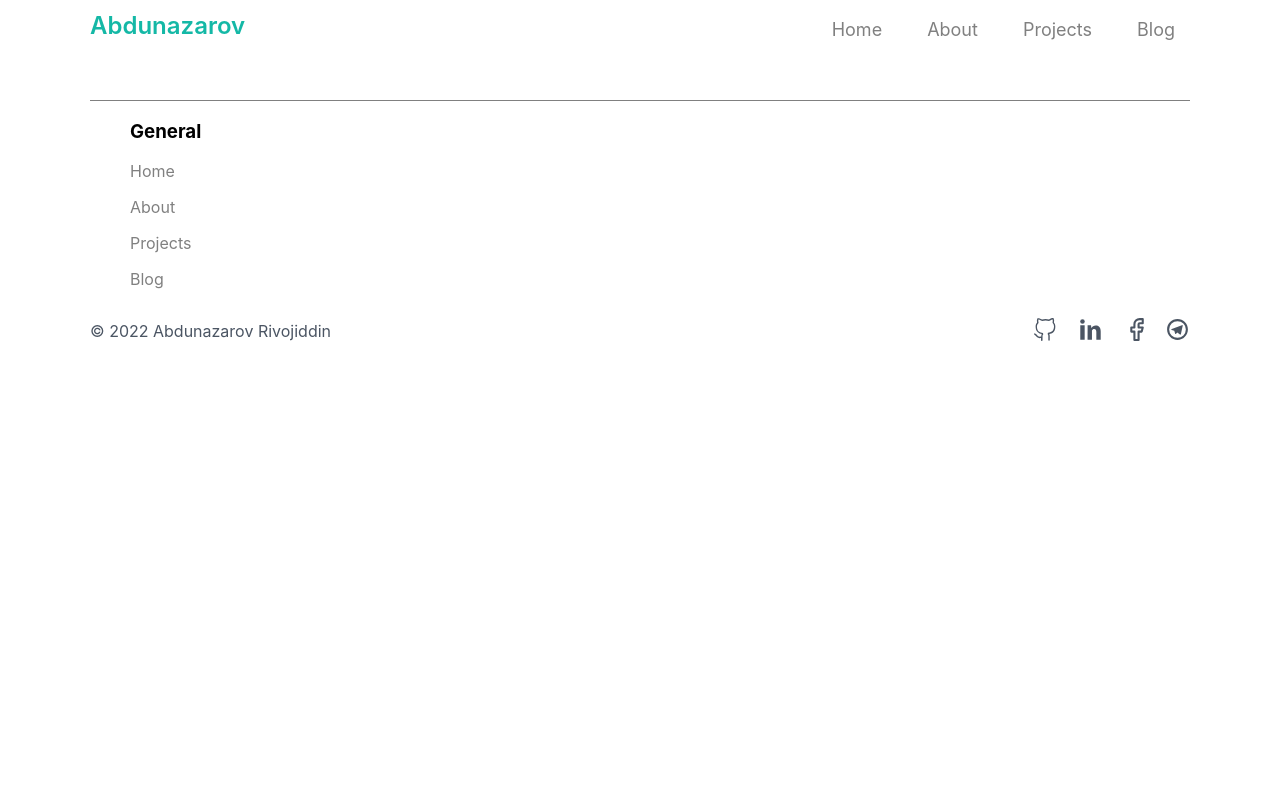
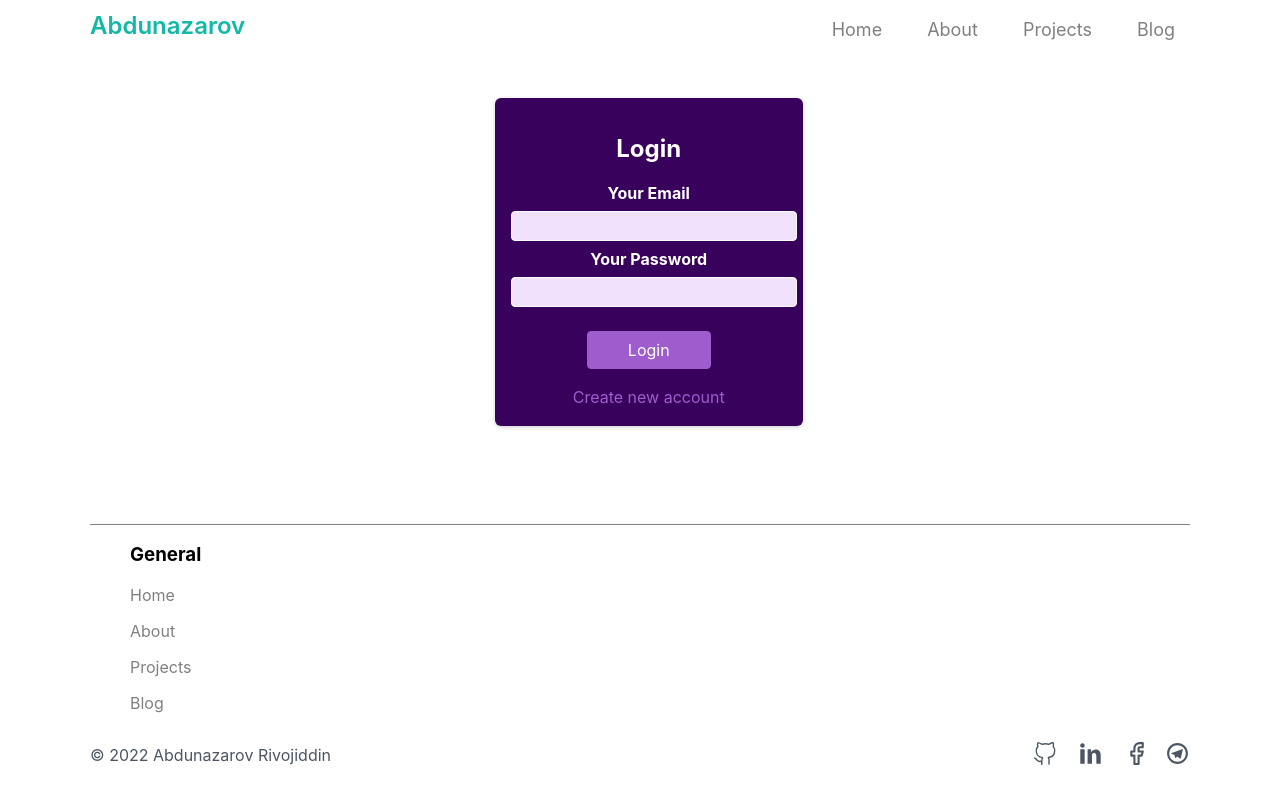
Before and after one commit to din0497/portfolio, a React (Create React App) app: page /auth in a window 1280 px wide. Built offline with nearby package versions, Linux system fonts and the light colour scheme; a web font is replaced by a local one.

Commit message:
Auth page

```diff
--- a/src/App.js
+++ b/src/App.js
@@ -14,6 +14,7 @@
 import { useLayoutEffect } from "react";
 import SignUp from './commons/auth/SignUp'
 import LogIn from "./commons/auth/LogIn";
+import AuthPage from "./pages/Auth/AuthPage";
 
 function App() {
   const [drop, setDrop] = useState("hidden");
@@ -34,8 +35,8 @@
           <Route path="/blog" element={<Blogs />} />
           <Route path="blog/create" element={<CreatePost />} />
           <Route path="blog/:id" element={<Post />} />
-          <Route path="/signup" element={<SignUp/>}/>
-          <Route path="/login" element={<LogIn/>}/>
+          {/* <Route path="/signup" element={<SignUp/>}/> */}
+          <Route path="/auth" element={<AuthPage/>}/>
         </Routes>
       </div>
       <Footer />
--- /dev/null
+++ b/src/components/Auth/AuthForm.js
@@ -0,0 +1,102 @@
+import { useState, useRef } from 'react';
+
+import classes from './AuthForm.module.css';
+
+const AuthForm = () => {
+  const emailInputRef = useRef();
+  const passwordInputRef = useRef();
+
+  const [isLogin, setIsLogin] = useState(true);
+  const [isLoading, setIsLoading] = useState(false);
+
+  const switchAuthModeHandler = () => {
+    setIsLogin((prevState) => !prevState);
+  };
+
+  const submitHandler = (event) => {
+    event.preventDefault();
+
+    const enteredEmail = emailInputRef.current.value;
+    const enteredPassword = passwordInputRef.current.value;
+
+    // optional: Add validation
+
+    setIsLoading(true);
+    let url;
+    if (isLogin) {
+      url =
+        'https://identitytoolkit.googleapis.com/v1/accounts:signInWithPassword?key=AIzaSyCuv7S3nkRWrslZ9D_7Nkqe0LtFOjYxTEE';
+    } else {
+      url =
+        'https://identitytoolkit.googleapis.com/v1/accounts:signUp?key=AIzaSyCuv7S3nkRWrslZ9D_7Nkqe0LtFOjYxTEE';
+    }
+    fetch(url, {
+      method: 'POST',
+      body: JSON.stringify({
+        email: enteredEmail,
+        password: enteredPassword,
+        returnSecureToken: true,
+      }),
+      headers: {
+        'Content-Type': 'application/json',
+      },
+    })
+      .then((res) => {
+        setIsLoading(false);
+        if (res.ok) {
+          return res.json();
+        } else {
+          return res.json().then((data) => {
+            let errorMessage = 'Authentication failed!';
+            // if (data && data.error && data.error.message) {
+            //   errorMessage = data.error.message;
+            // }
+
+            throw new Error(errorMessage);
+          });
+        }
+      })
+      .then((data) => {
+        console.log(data);
+      })
+      .catch((err) => {
+        alert(err.message);
+      });
+  };
+
+  return (
+    <section className={classes.auth}>
+      <h1>{isLogin ? 'Login' : 'Sign Up'}</h1>
+      <form onSubmit={submitHandler}>
+        <div className={classes.control}>
+          <label htmlFor='email'>Your Email</label>
+          <input type='email' id='email' required ref={emailInputRef} />
+        </div>
+        <div className={classes.control}>
+          <label htmlFor='password'>Your Password</label>
+          <input
+            type='password'
+            id='password'
+            required
+            ref={passwordInputRef}
+          />
+        </div>
+        <div className={classes.actions}>
+          {!isLoading && (
+            <button>{isLogin ? 'Login' : 'Create Account'}</button>
+          )}
+          {isLoading && <p>Sending request...</p>}
+          <button
+            type='button'
+            className={classes.toggle}
+            onClick={switchAuthModeHandler}
+          >
+            {isLogin ? 'Create new account' : 'Login with existing account'}
+          </button>
+        </div>
+      </form>
+    </section>
+  );
+};
+
+export default AuthForm;
--- /dev/null
+++ b/src/components/Auth/AuthForm.module.css
@@ -0,0 +1,73 @@
+.auth {
+    margin: 3rem auto;
+    width: 95%;
+    max-width: 25rem;
+    border-radius: 6px;
+    background-color: #38015c;
+    box-shadow: 0 1px 4px rgba(0, 0, 0, 0.2);
+    padding: 1rem;
+    text-align: center;
+    color: white;
+  }
+
+  .auth h1 {
+    text-align: center;
+    color: white;
+  }
+
+  .control {
+    margin-bottom: 0.5rem;
+  }
+
+  .control label {
+    display: block;
+    color: white;
+    font-weight: bold;
+    margin-bottom: 0.5rem;
+  }
+
+  .control input {
+    font: inherit;
+    background-color: #f1e1fc;
+    color: #38015c;
+    border-radius: 4px;
+    border: 1px solid white;
+    width: 100%;
+    text-align: left;
+    padding: 0.25rem;
+  }
+
+  .actions {
+    margin-top: 1.5rem;
+    display: flex;
+    flex-direction: column;
+    align-items: center;
+  }
+
+  .actions button {
+    cursor: pointer;
+    font: inherit;
+    color: white;
+    background-color: #9f5ccc;
+    border: 1px solid #9f5ccc;
+    border-radius: 4px;
+    padding: 0.5rem 2.5rem;
+  }
+
+  .actions button:hover {
+    background-color: #873abb;
+    border-color: #873abb;
+  }
+
+  .actions .toggle {
+    margin-top: 1rem;
+    background-color: transparent;
+    color: #9f5ccc;
+    border: none;
+    padding: 0.15rem 1.5rem;
+  }
+
+  .actions .toggle:hover {
+    background-color: transparent;
+    color: #ae82cc;
+  }
--- /dev/null
+++ b/src/pages/Auth/AuthPage.js
@@ -0,0 +1,7 @@
+import AuthForm from "../../components/Auth/AuthForm";
+
+const AuthPage = () => {
+  return <AuthForm />;
+};
+
+export default AuthPage;
--- a/src/pages/Blogs/Blogs.js
+++ b/src/pages/Blogs/Blogs.js
@@ -34,9 +34,9 @@
           <BlogSk />
         </SkeltonGrid>
       ) : status === "completed" && (!blogs || blogs.length === 0) ? (
-        <p style={{paddingBottom: '131px'}}>no blogs found</p>
+        <p style={{ paddingBottom: "131px" }}>no blogs found</p>
       ) : error ? (
-        <p style={{paddingBottom: '131px'}}>{error}</p>
+        <p style={{ paddingBottom: "131px" }}>{error}</p>
       ) : (
         <BlogGrid>
           {blogs.map((blog, i) => {
```
